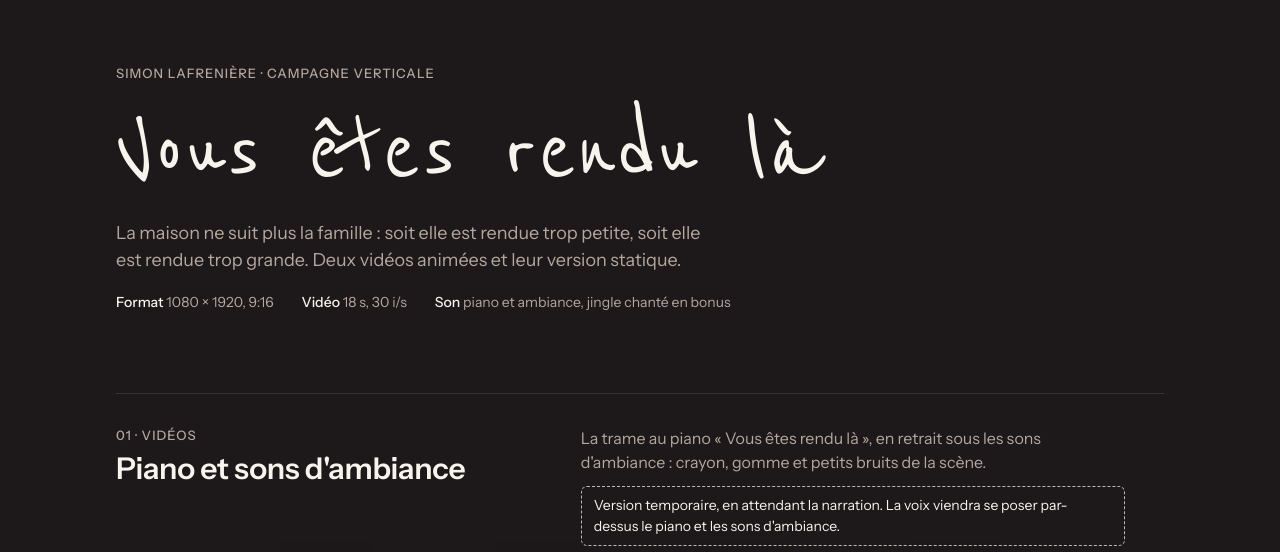
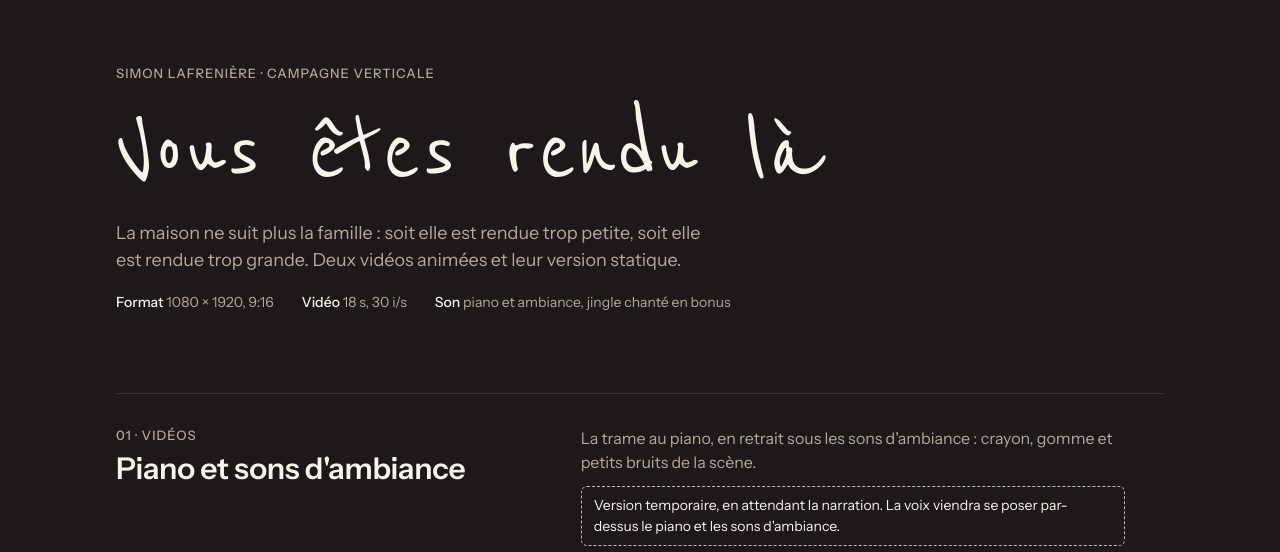
Before and after one commit to jprousseau-kryzalid/simon-lafreniere, a plain HTML site: page vous-etes-rendu-la/index.html in a window 1280 px wide. Shown: the top 552 px of the page. Drawn offline with Linux system fonts and the light colour scheme.

Commit message:
Add files via upload

```diff
--- a/vous-etes-rendu-la/index.html
+++ b/vous-etes-rendu-la/index.html
@@ -114,7 +114,7 @@
         <div class="numero">01 · Vidéos</div>
         <h2 id="s-videos">Piano et sons d'ambiance</h2>
       </div>
-      <div class="texte"><p>La trame au piano « Vous êtes rendu là », en retrait sous les sons d'ambiance : crayon, gomme et petits bruits de la scène.</p><p class="note">Version temporaire, en attendant la narration. La voix viendra se poser par-dessus le piano et les sons d'ambiance.</p></div>
+      <div class="texte"><p>La trame au piano, en retrait sous les sons d'ambiance : crayon, gomme et petits bruits de la scène.</p><p class="note">Version temporaire, en attendant la narration. La voix viendra se poser par-dessus le piano et les sons d'ambiance.</p></div>
     </div>
     <div class="grille">
       <figure>
```
Also changed, not shown: vous-etes-rendu-la/medias/statique-maison-trop-grande.jpg, vous-etes-rendu-la/medias/statique-maison-trop-grande.png, vous-etes-rendu-la/medias/statique-maison-trop-petite.jpg, vous-etes-rendu-la/medias/statique-maison-trop-petite.png, 1 other file.
